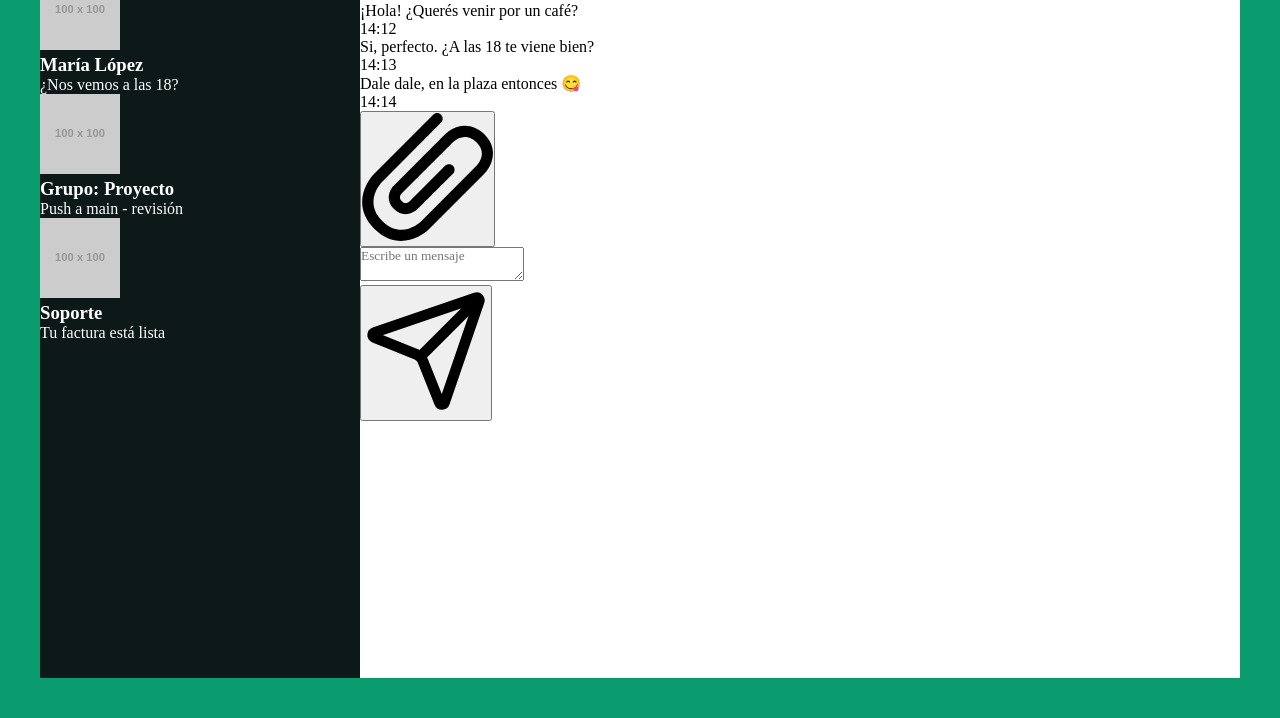
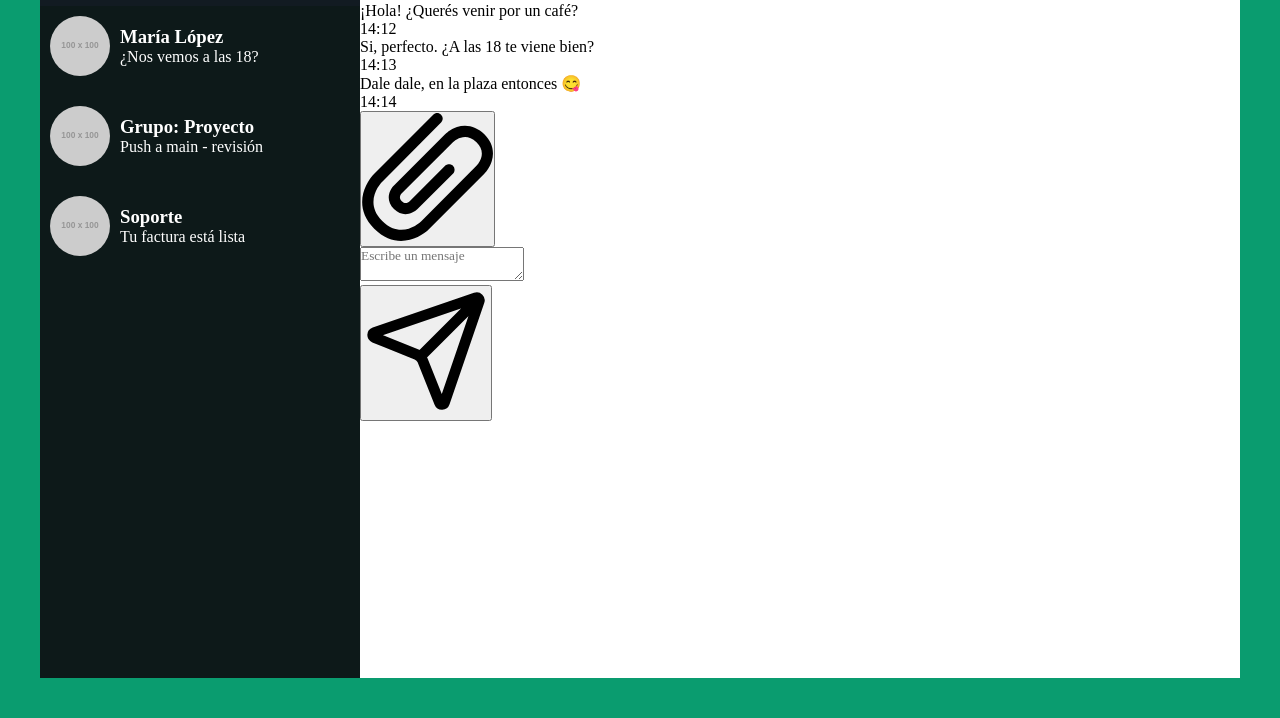
Before and after one commit to federicotenaglia/proyecto-base, a plain HTML site: page index.html in a window 1280 px wide. Shown: the part 162-880 px from the top of the page. Drawn offline with Linux system fonts and the light colour scheme; placeholder pictures from the web are drawn by us.

Commit message:
add: estilos sidebar chat

```diff
--- a/index.html
+++ b/index.html
@@ -5,6 +5,7 @@
     <meta name="viewport" content="width=device-width, initial-scale=1.0">
     <title>Clon de whatsapp</title>
     <link rel="stylesheet" href="./styles/main.css">
+
     <!-- google fonts -->
      <link rel="preconnect" href="https://fonts.googleapis.com">
     <link rel="preconnect" href="https://fonts.gstatic.com" crossorigin>
@@ -28,7 +29,8 @@
                 <form>
                     <input type="search" placeholder="Buscar un chat o iniciar uno nuevo">
                 </form>
-                <section class="chat">
+            </div>
+                <section class="chats">
                     <ul>
                         <li class="user-chat">
                             <img src="https://placehold.co/100x100" alt="foto de perfil de maría lópez">
@@ -53,7 +55,7 @@
                         </li>
                     </ul>
                 </section>
-            </div>
+
         </aside>
         <div class="chat-panel">
             <header class="chat-header">
--- a/styles/main.css
+++ b/styles/main.css
@@ -31,6 +31,12 @@ body {
     height: 100vh;
     overflow: hidden;
 }
+
+img {
+    width: 80px;
+}
+
+/* aside styles */
 
 aside {
     background-color: var(--grey-900);
@@ -88,8 +94,54 @@ aside header {
     transition: transform .2s;
 }
 
+/* serch input */
+
+.search {
+    background-color: var(--grey-800);
+    padding: 10px;
+    /* display: flex;
+    justify-content: center;
+    align-items: center; */
+}
+
+.search form input{
+    background-color: var(--grey-700);
+    width: 100%;
+    display: block;
+    border: none;
+    padding: 10px;
+    border-radius: 10px;
+    outline: none;
+    color: white;
+}
+
+.search input:focus {
+    outline: 1px solid var(--grey-300);
+}
 
 
-img {
-    width: 80px;
+.chats ul {
+    list-style: none;
+    display: flex;
+    flex-direction: column;
+    gap: 10px
 }
+
+.user-chat {
+    background-color: var(--grey-900);
+    display: flex;
+    padding: 10px;
+    align-items: center;
+    gap: 10px;
+}
+
+.user-chat img{
+    border-radius: 50%;
+    width: 60px;
+}
+
+.user-chat:hover {
+    background-color: var(--grey-700);
+    cursor: pointer;
+    border-left: 3px solid var(--green-300);
+}
```
